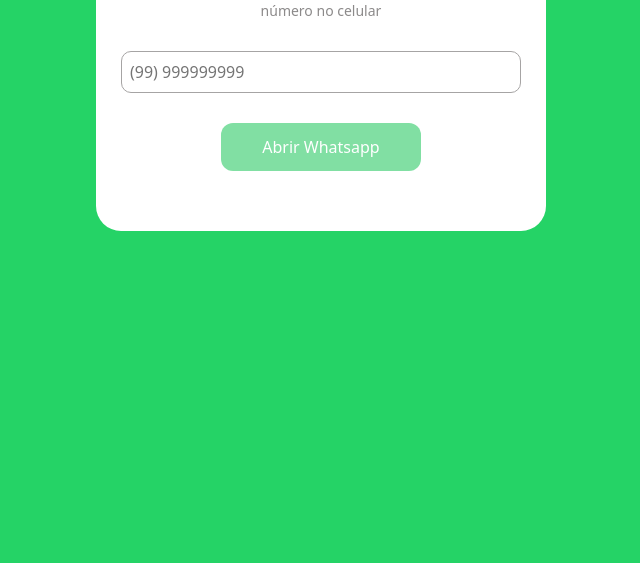
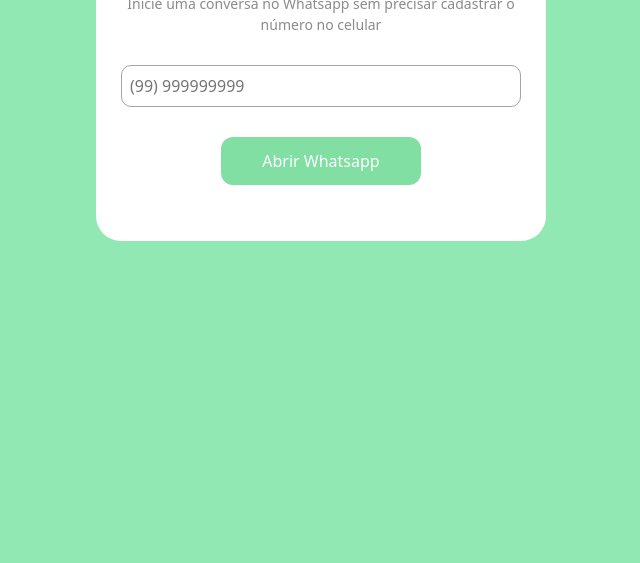
Before and after one commit to peterd130/whatsapp-chat-creator, a plain HTML site: page index.html in a window 1280 px wide. Shown: the part 237-800 px from the top of the page, without its empty margins (319-959 px from the left). Drawn offline with nearby package versions, Linux system fonts and the light colour scheme.

Commit message:
feat: change style and create styles and scripts files

```diff
--- a/index.html
+++ b/index.html
@@ -1,87 +1,22 @@
 <!DOCTYPE HTML>
-<html>
+<html lang="pt-BR">
 <head>
   <title>Criar nova conversa no Whatsapp sem salvar o número</title>
   <meta name="viewport" content="width=device-width, initial-scale=1">
   <meta charset="UTF-8">
+  <link rel="stylesheet" href="style.css" type="text/css">
   <link href="https://cdn.jsdelivr.net/npm/bootstrap@5.0.2/dist/css/bootstrap.min.css" rel="stylesheet" integrity="sha384-EVSTQN3/azprG1Anm3QDgpJLIm9Nao0Yz1ztcQTwFspd3yD65VohhpuuCOmLASjC" crossorigin="anonymous">
   <script src="https://code.jquery.com/jquery-3.7.0.js" integrity="sha256-JlqSTELeR4TLqP0OG9dxM7yDPqX1ox/HfgiSLBj8+kM=" crossorigin="anonymous"></script>
   <script src="https://cdnjs.cloudflare.com/ajax/libs/jquery.mask/1.14.16/jquery.mask.min.js" integrity="sha512-pHVGpX7F/27yZ0ISY+VVjyULApbDlD0/X0rgGbTqCE7WFW5MezNTWG/dnhtbBuICzsd0WQPgpE4REBLv+UqChw==" crossorigin="anonymous" referrerpolicy="no-referrer"></script>
-  <script>
-    $whatsappUrl = 'https://api.whatsapp.com/send?phone=55'
-    $(function(){
-      $('#input-phone').mask('(00) 999999999')
-      $( "#input-phone" ).on( "keyup", function() {
-        $phoneNumber = $(this).cleanVal()
-        if ($phoneNumber.length > 9) {
-          $('#open-whatsapp-btn').attr("href", `${$whatsappUrl}${$phoneNumber}`)
-          $('#open-whatsapp-btn').removeClass('disabled-link')
-        } else {
-          $('#open-whatsapp-btn').attr("href", '')
-          $('#open-whatsapp-btn').addClass('disabled-link')
-        }
-      })
-    })
-  </script>
-  <style>
-    body {
-      font-size: 16px;
-      background-color: #25D366;
-    }
-    #main-container {
-      background-color: white;
-      border-radius: 25px;
-      padding: 30px 25px 60px;
-      max-width: 450px;
-    }
-    #input-phone {
-      border-radius: 10px;
-      padding: 8px;
-      border: 1px solid #a6a4a4;
-      outline: none;
-      margin-bottom: 30px;
-    }
-    #input-phone:focus {
-      border-color: #25D366;
-      box-shadow: 0 0 0 1px #25D366;
-    }
-    #open-whatsapp-btn {
-      color: white;
-      background-color: #05c14a;
-      outline: none;
-      border: none;
-      padding: 12px 6px;
-      border-radius: 12px;
-      text-decoration: none;
-      text-align: center;
-    }
-    .disabled-link {
-      opacity: 50%;
-      pointer-events: none;
-    }
-    #main-title {
-      font-weight: bold;
-      font-size: 32px;
-      margin-bottom: 10px;
-      text-align: center;
-    }
-    #description {
-      margin-bottom: 30px;
-      color: rgb(140, 138, 138);
-      font-size: 14px;
-      text-align: center;
-    }
-  </style>
+  <script src="scripts.js"></script>
 </head>
 <body>
-  <div class="row mx-0 p-0" style="margin-top: 10%;">
-    <div class="col-11 mx-auto my-0 p-0">
-      <div id="main-container" class="mx-auto">
-        <div id="main-title">Whatsapp</div>
-        <div id="description">Inicie uma conversa no Whatsapp sem precisar cadastrar o número no celular</div>
-        <input type="tel" class="d-block w-100" id="input-phone" placeholder="(99) 999999999"  autocomplete="off">
-        <a href="" class="d-block w-50 disabled-link mx-auto" id="open-whatsapp-btn" target="_blank">Abrir Whatsapp</a>
-      </div>
+  <div class="d-flex justify-content-center align-items-center" style="margin-top: 10%;">
+    <div id="main-container" class="mx-auto d-flex justify-content-center align-items-center flex-column">
+      <div id="main-title">Nova conversa</div>
+      <div id="description">Inicie uma conversa no Whatsapp sem precisar cadastrar o número no celular</div>
+      <input type="tel" class="d-block w-100" id="input-phone" placeholder="(99) 999999999"  autocomplete="off">
+      <a href="" class="d-block w-50 disabled-link mx-auto" id="open-whatsapp-btn" target="_blank">Abrir Whatsapp</a>
     </div>
   </div>
 </body>
--- /dev/null
+++ b/scripts.js
@@ -0,0 +1,14 @@
+$(function(){
+  let $whatsappUrl = 'https://api.whatsapp.com/send?phone=55'
+  $('#input-phone').mask('(00) 999999999')
+  $( "#input-phone" ).on( "keyup", function() {
+    $phoneNumber = $(this).cleanVal()
+    if ($phoneNumber.length > 9) {
+      $('#open-whatsapp-btn').attr("href", `${$whatsappUrl}${$phoneNumber}`)
+      $('#open-whatsapp-btn').removeClass('disabled-link')
+    } else {
+      $('#open-whatsapp-btn').attr("href", '')
+      $('#open-whatsapp-btn').addClass('disabled-link')
+    }
+  })
+})
--- /dev/null
+++ b/style.css
@@ -0,0 +1,51 @@
+body {
+  font-size: 16px !important;
+  background-color: rgba(37, 211, 102, 50%) !important;
+}
+#main-container {
+  background-color: white;
+  border-radius: 25px;
+  padding: 0 25px;
+  height: 350px;
+  max-width: 450px;
+  min-width: 350px;
+  width: 90vw;
+}
+#input-phone {
+  border-radius: 10px;
+  padding: 8px;
+  border: 1px solid #a6a4a4;
+  outline: none;
+  margin-bottom: 30px;
+}
+#input-phone:focus {
+  border-color: #25D366;
+  box-shadow: 0 0 0 1px #25D366;
+}
+#open-whatsapp-btn {
+  color: white;
+  background-color: #05c14a;
+  outline: none;
+  border: none;
+  padding: 12px 6px;
+  border-radius: 12px;
+  text-decoration: none;
+  text-align: center;
+}
+.disabled-link {
+  opacity: 50%;
+  pointer-events: none;
+}
+#main-title {
+  font-weight: bold;
+  font-size: 32px;
+  margin-bottom: 14px;
+  text-align: center;
+  line-height: 1;
+}
+#description {
+  margin-bottom: 30px;
+  color: rgb(140, 138, 138);
+  font-size: 14px;
+  text-align: center;
+}
```
